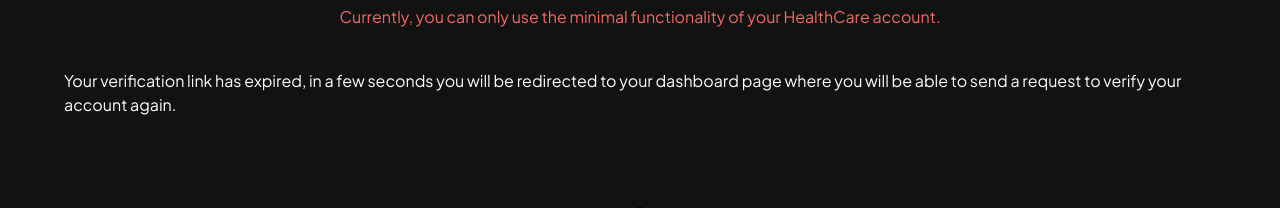
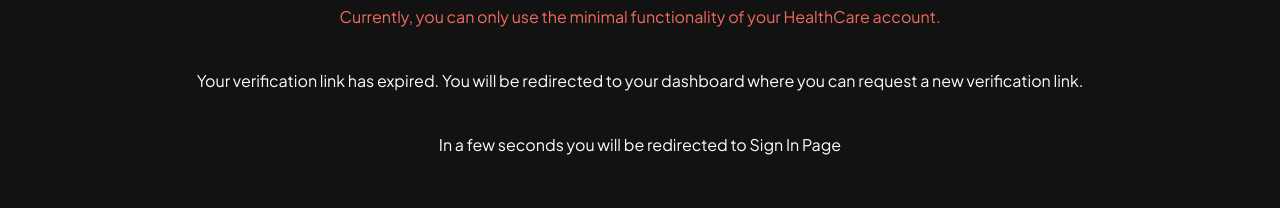
Before and after one commit to MarioLuigie/HealthCare, a Next.js app: page /user-verified in a window 1280 px wide. Shown: the part 408-616 px from the top of the page. Built offline with nearby package versions, Linux system fonts and the light colour scheme; no server answers.

Commit message:
Update: UserVerifiedPage - add new logic for success aor failure verification

```diff
--- a/src/components/pages/UserVerifiedPage.tsx
+++ b/src/components/pages/UserVerifiedPage.tsx
@@ -1,7 +1,7 @@
 // lib
 import { verifyUser } from "@/lib/actions/auth.actions"
 import { Route, IconPath } from "@/lib/constants/paths"
-import { generateUrl, prepareSearchParam } from "@/lib/utils"
+import { generateUrl } from "@/lib/utils"
 import auth from "@/auth"
 // components
 import Loader from "@/components/shared/Loader"
@@ -10,8 +10,6 @@ import Copyright from "@/components/content/Copyright"
 import LogoFull from "@/components/content/LogoFull"
 import SuccessResponse from "@/components/shared/SuccessResponse"
 import FailedResponse from "@/components/shared/FailedResponse"
-import { redirect } from "next/navigation"
-import Link from "next/link"
 
 export default async function UserVerifiedPage({
   searchParams,
@@ -21,68 +19,69 @@ export default async function UserVerifiedPage({
   const { userId, secret } = searchParams
   const sessionUser = await auth.getSessionUser()
 
-  const success: boolean =
+  // Sprawdź weryfikację konta, jeśli userId i secret są obecne
+  const verificationResult =
     userId && secret
-      ? (await verifyUser(userId as string, secret as string)).success
-      : false
+      ? await verifyUser(userId as string, secret as string)
+      : { success: false }
 
-  // if (!userId || !secret) {
-  // 	success = false
-  // } else {
-  // 	const result = await verifyAccount(userId as string, secret as string)
-  // 	success = result.success
-  // }
+  const success = verificationResult.success
+  const successRedirectPath = sessionUser
+    ? generateUrl([Route.PATIENTS, sessionUser?.$id, Route.REGISTER])
+    : generateUrl([Route.SIGN_IN])
+
+  const failureRedirectPath = sessionUser
+    ? generateUrl([Route.DASHBOARD_PATIENT, sessionUser?.$id])
+    : generateUrl([Route.SIGN_IN])
+
+  const successMessage =
+    "In a few seconds you will be able to use the full functionality of your HealthCare account."
+  const failureMessage =
+    "Currently, you can only use the minimal functionality of your HealthCare account."
 
   return (
-    <div className=" flex h-screen max-h-screen px-[5%]">
+    <div className="flex h-screen max-h-screen px-[5%]">
       <div className="success-img">
         <LogoFull />
         {success && (
+          <>
             <p className="mt-16 text-2xl font-bold text-center">
-            Welcome aboard {sessionUser?.name && sessionUser?.name} !
+              Welcome aboard {sessionUser?.name || "User"}!
             </p>
-        )}
-        {success ? (
-          <RedirectWithDelay
-            path={generateUrl([
-              Route.PATIENTS,
-              sessionUser?.$id,
-              Route.REGISTER,
-            ])}
-            delay={15000}
-          >
+            <RedirectWithDelay path={successRedirectPath} delay={15000}>
               <SuccessResponse
                 imageSrc={IconPath.SUCCESS_ANIM}
                 entity="account"
                 action="verified"
-              msg="In a few seconds you will be able to use the full functionality of your HealthCare account."
+                msg={successMessage}
               />
             </RedirectWithDelay>
-        ) : (
-          <RedirectWithDelay
-            path={generateUrl([Route.DASHBOARD_PATIENT, sessionUser?.$id])}
-            delay={15000}
-          >
+          </>
+        )}
+
+        {!success && (
+          <>
+            <RedirectWithDelay path={failureRedirectPath} delay={15000}>
               <FailedResponse
                 imageSrc={IconPath.FAILED_ANIM}
                 entity="account"
                 action="verified"
-              msg="Currently, you can only use the minimal functionality of your HealthCare account."
+                msg={failureMessage}
               />
               {!secret && (
                 <p>
-                Your verification link has expired, in a few seconds you will be
-                redirected to your dashboard page where you will be able to send
-                a request to verify your account again.
+                  Your verification link has expired. You will be redirected to
+                  your dashboard where you can request a new verification link.
                 </p>
               )}
-            {userId && secret && (
               <p>
-                In a few seconds you will be redirected to your dashboard page.
+                In a few seconds you will be redirected to{" "}
+                {sessionUser ? "Dashboard Page" : "Sign In Page"}
               </p>
+            </RedirectWithDelay>
+          </>
         )}
-          </RedirectWithDelay>
-        )}
+
         <div className="my-20">
           <Loader />
         </div>
@@ -113,3 +112,97 @@ export default async function UserVerifiedPage({
 // 		</div>
 // 	)
 // }
+
+// // lib
+// import { verifyUser } from "@/lib/actions/auth.actions"
+// import { Route, IconPath } from "@/lib/constants/paths"
+// import { generateUrl, prepareSearchParam } from "@/lib/utils"
+// import auth from "@/auth"
+// // components
+// import Loader from "@/components/shared/Loader"
+// import RedirectWithDelay from "@/components/shared/RedirectWithDelay"
+// import Copyright from "@/components/content/Copyright"
+// import LogoFull from "@/components/content/LogoFull"
+// import SuccessResponse from "@/components/shared/SuccessResponse"
+// import FailedResponse from "@/components/shared/FailedResponse"
+// import { redirect } from "next/navigation"
+// import Link from "next/link"
+
+// export default async function UserVerifiedPage({
+//   searchParams,
+// }: {
+//   searchParams: SearchParams
+// }) {
+//   const { userId, secret } = searchParams
+//   const sessionUser = await auth.getSessionUser()
+
+//   const success: boolean =
+//     userId && secret
+//       ? (await verifyUser(userId as string, secret as string)).success
+//       : false
+
+//   // if (!userId || !secret) {
+//   // 	success = false
+//   // } else {
+//   // 	const result = await verifyAccount(userId as string, secret as string)
+//   // 	success = result.success
+//   // }
+
+//   return (
+//     <div className=" flex h-screen max-h-screen px-[5%]">
+//       <div className="success-img">
+//         <LogoFull />
+//         {success && (
+//           <p className="mt-16 text-2xl font-bold text-center">
+//             Welcome aboard {sessionUser && sessionUser.name} !
+//           </p>
+//         )}
+//         {success && sessionUser ? (
+//           <RedirectWithDelay
+//             path={generateUrl([
+//               Route.PATIENTS,
+//               sessionUser?.$id,
+//               Route.REGISTER,
+//             ])}
+//             delay={15000}
+//           >
+//             <SuccessResponse
+//               imageSrc={IconPath.SUCCESS_ANIM}
+//               entity="account"
+//               action="verified"
+//               msg="In a few seconds you will be able to use the full functionality of your HealthCare account."
+//             />
+//           </RedirectWithDelay>
+//         ) : (
+//           <RedirectWithDelay
+//             path={generateUrl([Route.DASHBOARD_PATIENT, sessionUser?.$id])}
+//             delay={15000}
+//           >
+//             <FailedResponse
+//               imageSrc={IconPath.FAILED_ANIM}
+//               entity="account"
+//               action="verified"
+//               msg="Currently, you can only use the minimal functionality of your HealthCare account."
+//             />
+//             {!secret && (
+//               <p>
+//                 Your verification link has expired, in a few seconds you will be
+//                 redirected to your dashboard page where you will be able to send
+//                 a request to verify your account again.
+//               </p>
+//             )}
+//             {userId && secret && (
+//               <p>
+//                 In a few seconds you will be redirected to your dashboard page.
+//               </p>
+//             )}
+//           </RedirectWithDelay>
+//         )}
+//         <div className="my-20">
+//           <Loader />
+//         </div>
+//         <Copyright />
+//       </div>
+//     </div>
+//   )
+// }
--- a/src/lib/actions/auth.actions.ts
+++ b/src/lib/actions/auth.actions.ts
@@ -127,18 +127,27 @@ export async function signout() {
 }
 
 export async function verifyUser(userId: string, secret: string) {
-  const sessionCookie: RequestCookie | null | undefined = cookies().get(
-    Auth.SESSION
-  )
-  const { account } = await createSessionClient(sessionCookie?.value)
+  // const sessionCookie: RequestCookie | null | undefined = cookies().get(
+  //   Auth.SESSION
+  // )
+
+  // if (!sessionCookie) {
+  //   return {
+  //     success: false,
+  //     message: "User must be signed in to verify the account."
+  //   }
+  // }
+
+  // const { account } = await createSessionClient(sessionCookie?.value)
+
+  const { account } = await createClient()
+
   try {
     const result = await account.updateVerification(userId, secret)
 
     console.log("***updateVerification", result)
     return { success: true, message: "Verification completed successfully." }
-
   } catch (err: any) {
-
     if (err.code === 401) {
       console.log("***updateVerification-401", err)
       return {
```
Lines whose indentation alone changed are shown as unchanged.
